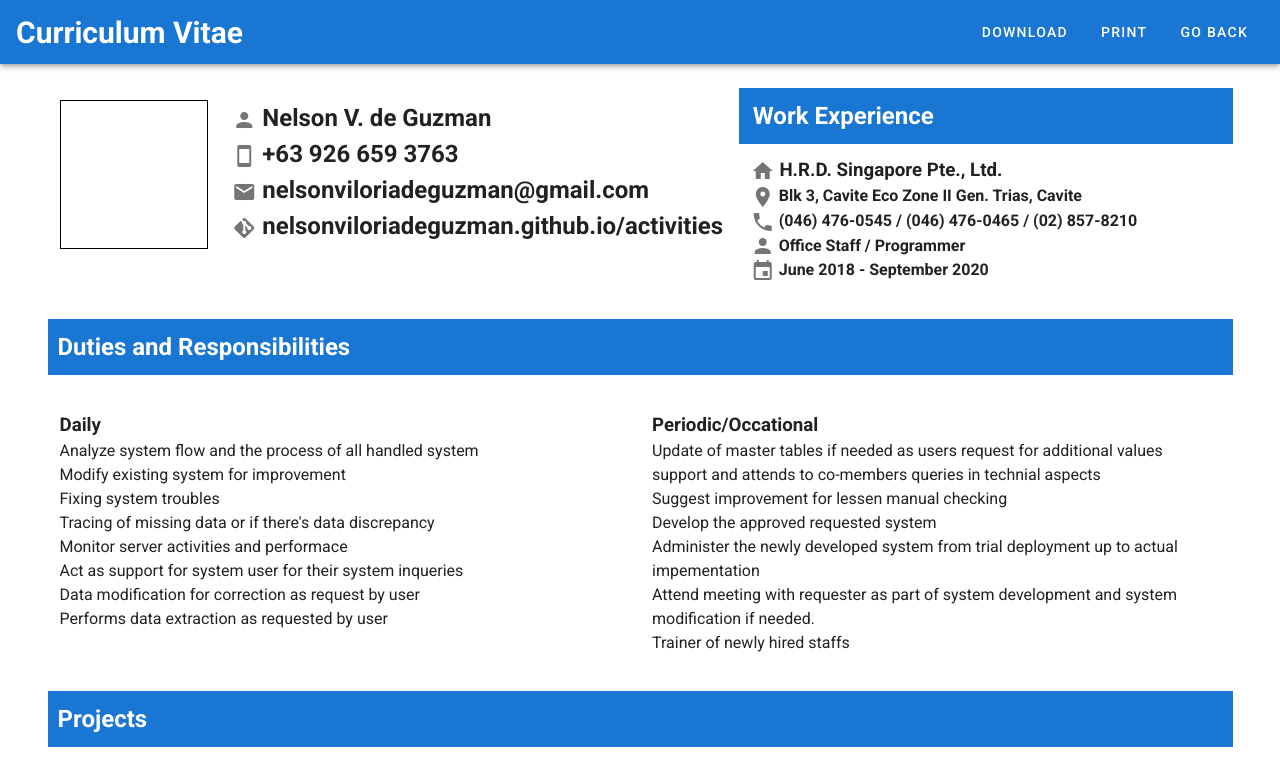
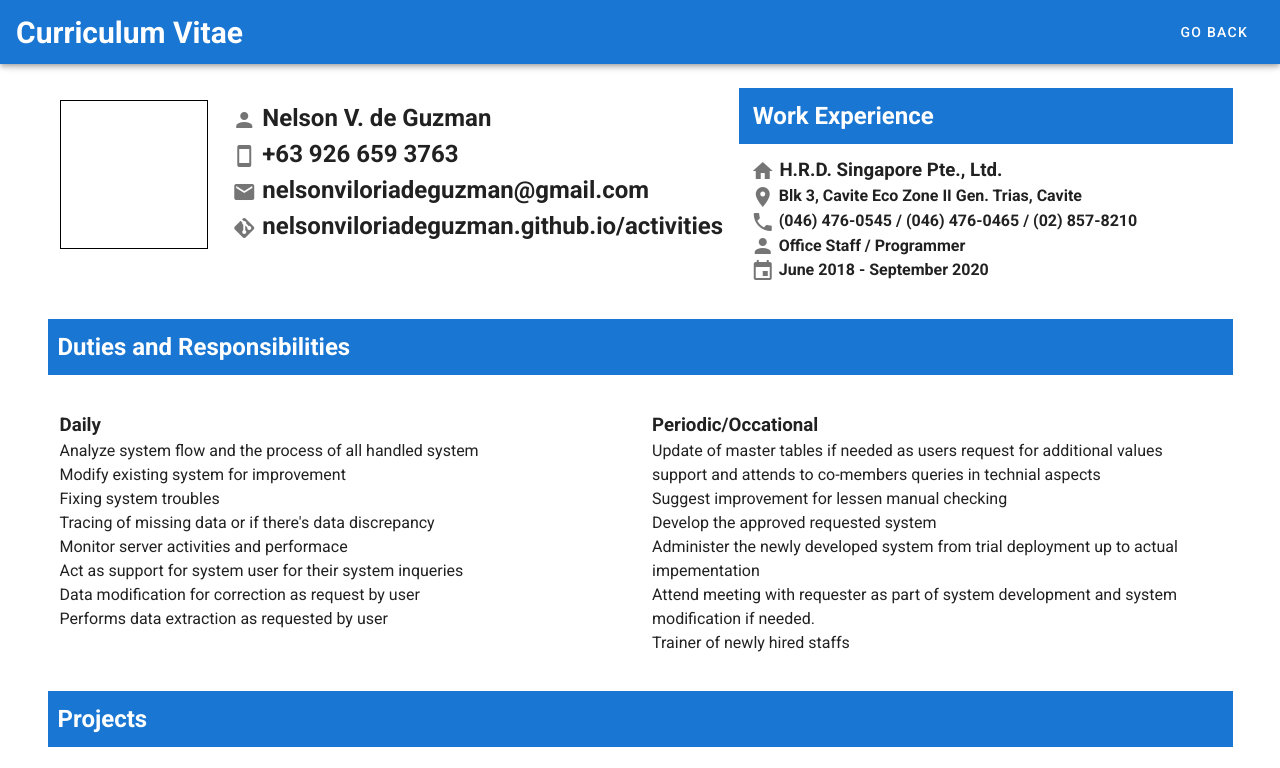
Before and after one commit to nelsonviloriadeguzman/activities, a plain HTML site: page pages/curriculumvitae/curriculumvitae.html in a window 1280 px wide. Shown: the top 768 px of the page. Drawn offline with nearby package versions, Linux system fonts and the light colour scheme.

Commit message:
Update curriculumvitae.html

```diff
--- a/pages/curriculumvitae/curriculumvitae.html
+++ b/pages/curriculumvitae/curriculumvitae.html
@@ -24,8 +24,8 @@
           <v-app-bar color="primary" dark>
             <v-toolbar-title><h2>Curriculum Vitae</h2></v-toolbar-title>
             <v-spacer></v-spacer>
-            <v-btn @click="printPDF(1)" color="primary" elevation="0">Download</v-btn>
-            <v-btn @click="printPDF(2)" color="primary" elevation="0">Print</v-btn>
+<!--             <v-btn @click="printPDF(1)" color="primary" elevation="0">Download</v-btn>
+            <v-btn @click="printPDF(2)" color="primary" elevation="0">Print</v-btn> -->
             <v-btn @click="goBack" color="primary" elevation="0">Go Back</v-btn>
           </v-app-bar>
         <v-container>
```
